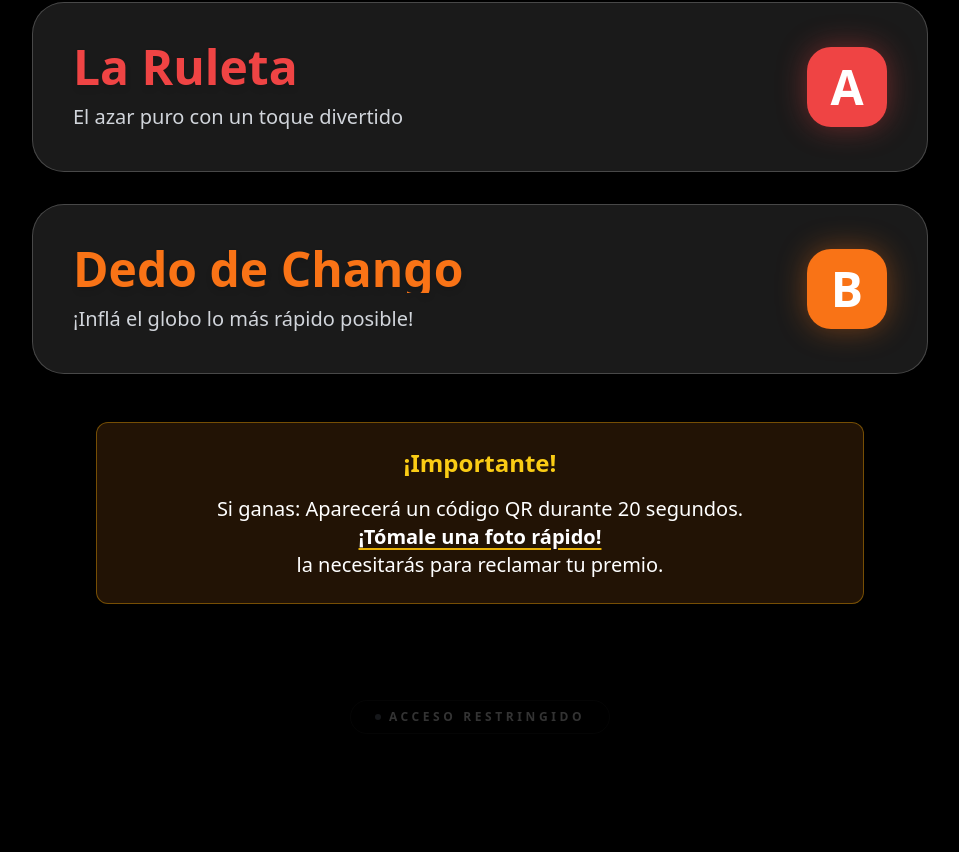
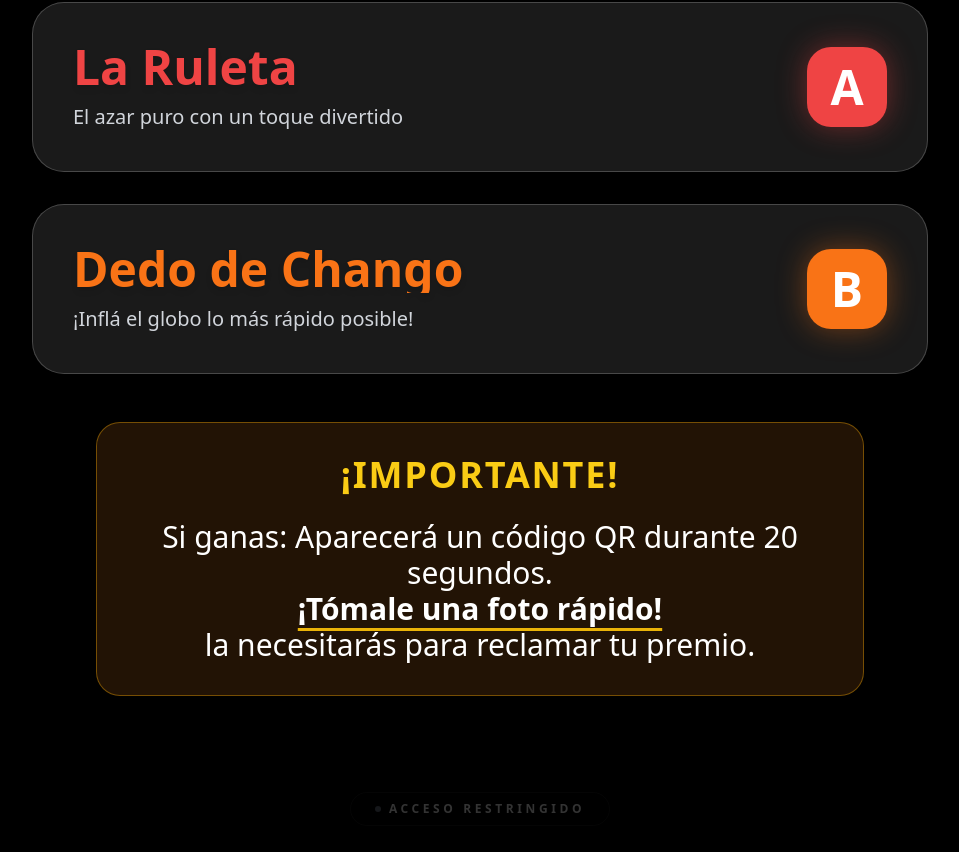
Before and after one commit to chuflo14/sab-game, a Next.js app in the folder triviadmin/: page /play in a window 1280 px wide. Shown: the part 516-1368 px from the top of the page, without its empty margins (160-1119 px from the left). Before the commit the page ends 1298 px from the top, so only its background shows below. Built offline with nearby package versions, Linux system fonts and the light colour scheme; no server answers.

Commit message:
Optimize font sizes on Game Selection and Result screens

```diff
--- a/triviadmin/app/play/page.tsx
+++ b/triviadmin/app/play/page.tsx
@@ -106,13 +106,13 @@ export default function InstructionsPage() {
                 </div>
             </div>
 
-            <div className="mt-8 md:mt-12 p-4 md:p-6 bg-yellow-900/30 border border-yellow-600/50 rounded-xl max-w-3xl w-full">
-                <h3 className="text-xl md:text-2xl font-bold text-yellow-400 mb-2 md:mb-4">¡Importante!</h3>
-                <p className="text-sm md:text-xl leading-relaxed">
+            <div className="mt-8 md:mt-12 p-6 md:p-8 bg-yellow-900/30 border border-yellow-600/50 rounded-2xl md:rounded-3xl max-w-3xl w-full text-center">
+                <h3 className="text-2xl md:text-4xl font-bold text-yellow-400 mb-4 md:mb-6 uppercase tracking-wider">¡Importante!</h3>
+                <p className="text-xl md:text-3xl leading-relaxed font-medium">
                     Si ganas: Aparecerá un código QR durante 20 segundos.
-                    <br />
-                    <span className="font-bold text-white underline decoration-yellow-500 underline-offset-4">¡Tómale una foto rápido!</span>
-                    <br />
+                    <br className="my-2" />
+                    <span className="font-bold text-white underline decoration-yellow-500 underline-offset-8">¡Tómale una foto rápido!</span>
+                    <br className="my-2" />
                     la necesitarás para reclamar tu premio.
                 </p>
             </div>
--- a/triviadmin/components/ResultDisplay.tsx
+++ b/triviadmin/components/ResultDisplay.tsx
@@ -65,15 +65,15 @@ export default function ResultDisplay({ ticket, store, config }: ResultDisplayPr
             </div>
 
             {store ? (
-                <div className="bg-neutral-900 border border-neutral-800 p-4 md:p-6 rounded-xl max-w-lg w-full mb-6 md:mb-8">
-                    <h2 className="text-xs md:text-sm font-bold text-gray-400 mb-2 md:mb-4 uppercase tracking-wider">Retira en:</h2>
-                    <p className="text-2xl md:text-3xl font-bold text-white mb-1 md:mb-2">{store.name}</p>
-                    <p className="text-lg md:text-xl text-gray-400 mb-4">{store.address}</p>
+                <div className="bg-neutral-900 border border-neutral-800 p-6 md:p-10 rounded-[2rem] max-w-2xl w-full mb-8 md:mb-12">
+                    <h2 className="text-sm md:text-xl font-bold text-gray-400 mb-4 md:mb-6 uppercase tracking-wider">Retira tu premio en:</h2>
+                    <p className="text-3xl md:text-5xl font-black text-white mb-2 md:mb-4">{store.name}</p>
+                    <p className="text-xl md:text-3xl text-gray-300 font-medium mb-6">{store.address}</p>
 
                     <div className="flex gap-4 justify-center">
-                        <div className="flex items-center gap-2 text-green-400 bg-green-900/20 px-4 py-2 rounded-full border border-green-900/50 text-xs md:text-base">
+                        <div className="flex items-center gap-3 text-green-400 bg-green-900/20 px-6 py-3 rounded-full border border-green-900/50 text-sm md:text-2xl">
                             <span>WhatsApp:</span>
-                            <span className="font-mono font-bold">{store.whatsapp}</span>
+                            <span className="font-mono font-bold tracking-wider">{store.whatsapp}</span>
                         </div>
                     </div>
                 </div>
```
